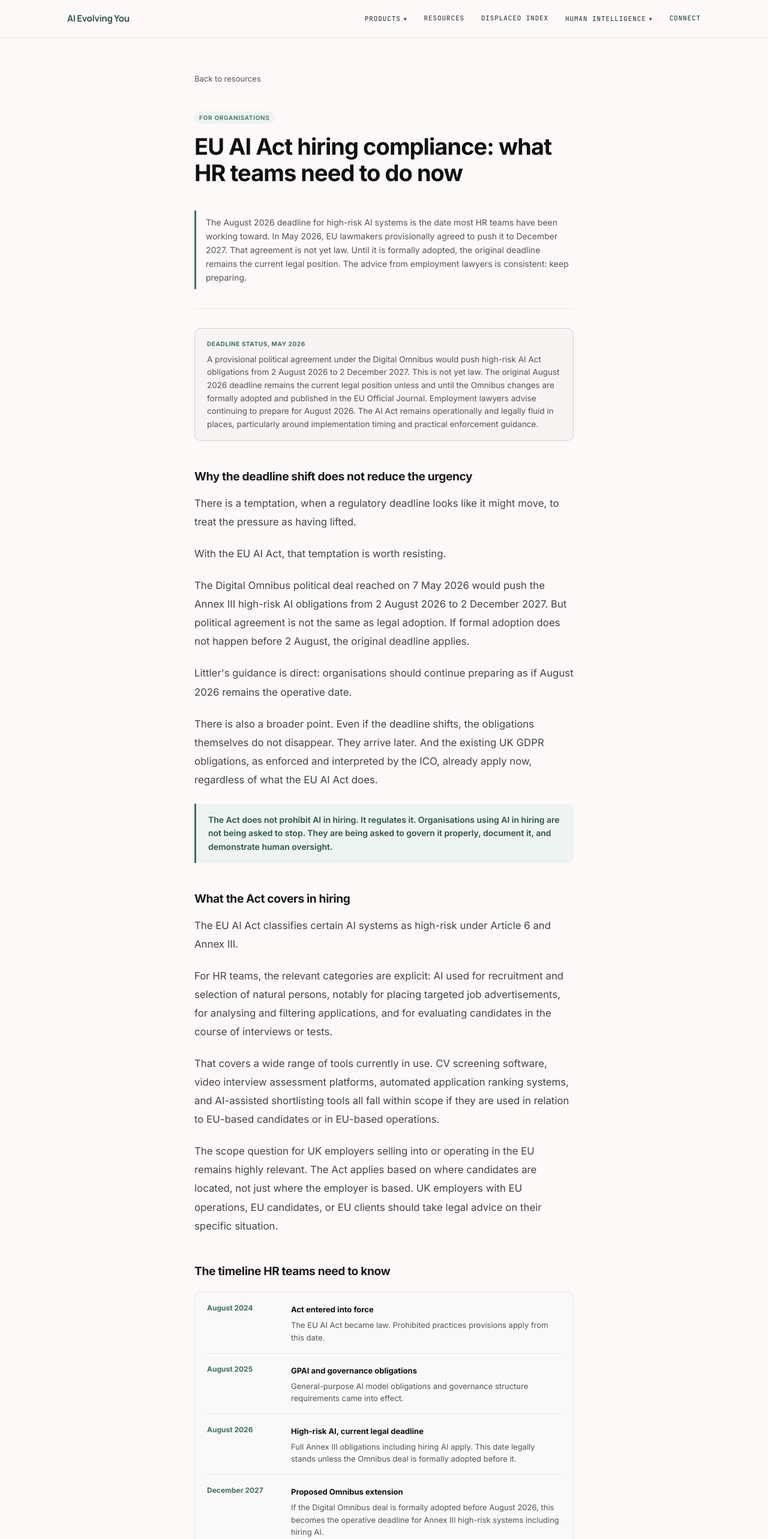
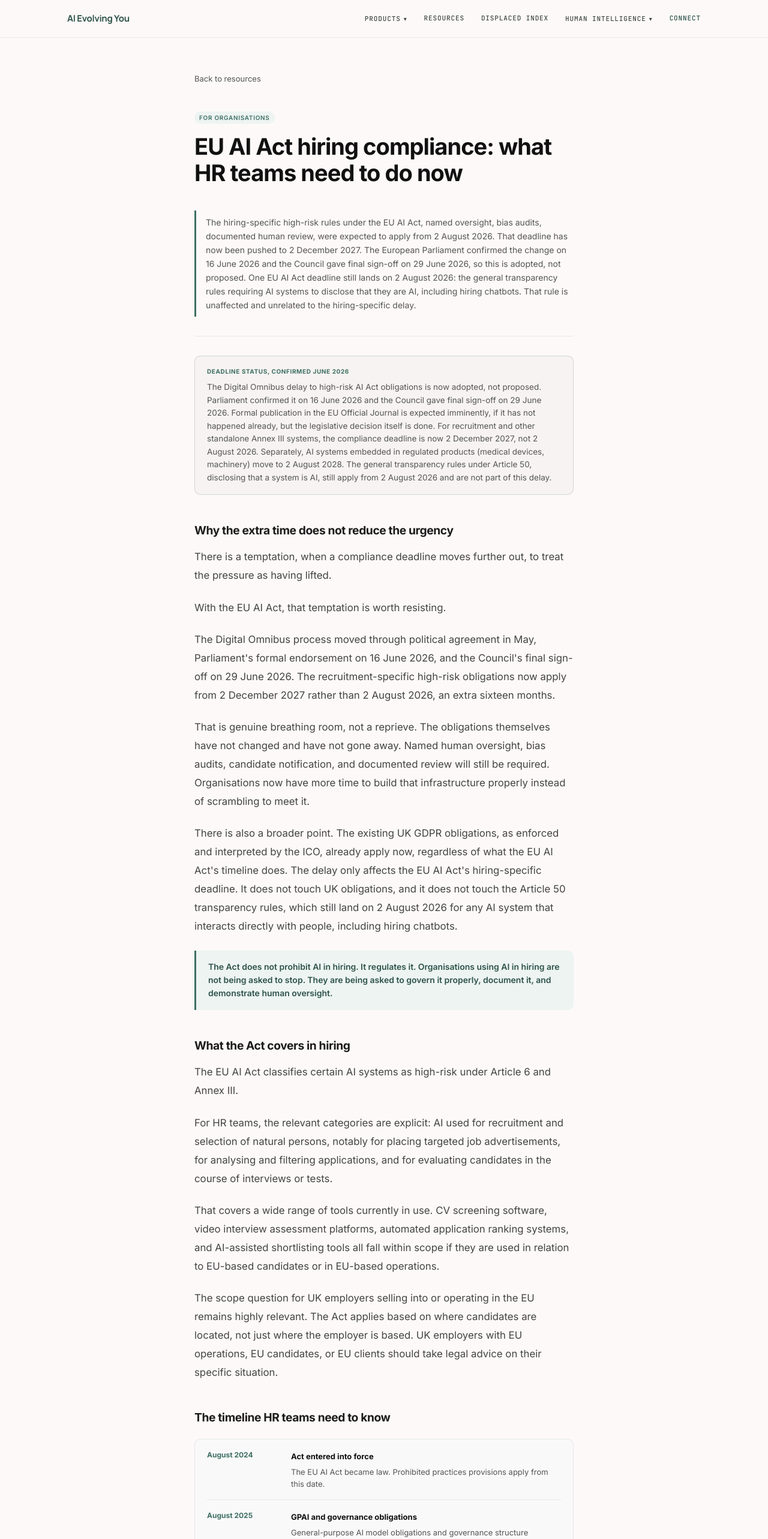
Before and after one commit to MYAISAM/aievolvingyou, a React (Vite) app: page /resources/eu-ai-act-hiring in a window 1280 px wide. Shown: the top 2566 px of the page at 60% size. Built offline with nearby package versions, Linux system fonts and the light colour scheme.

Commit message:
Fix EU AI Act deadline: hiring obligations now Dec 2027, not Aug 2026

```diff
--- a/src/articles/ArticleEUAIAct.jsx
+++ b/src/articles/ArticleEUAIAct.jsx
@@ -81,7 +81,7 @@ export default function ArticleEUAIAct() {
         lineHeight: 1.65,
         margin: "0 0 1.75rem",
       }}>
-        The August 2026 deadline for high-risk AI systems is the date most HR teams have been working toward. In May 2026, EU lawmakers provisionally agreed to push it to December 2027. That agreement is not yet law. Until it is formally adopted, the original deadline remains the current legal position. The advice from employment lawyers is consistent: keep preparing.
+        The hiring-specific high-risk rules under the EU AI Act, named oversight, bias audits, documented human review, were expected to apply from 2 August 2026. That deadline has now been pushed to 2 December 2027. The European Parliament confirmed the change on 16 June 2026 and the Council gave final sign-off on 29 June 2026, so this is adopted, not proposed. One EU AI Act deadline still lands on 2 August 2026: the general transparency rules requiring AI systems to disclose that they are AI, including hiring chatbots. That rule is unaffected and unrelated to the hiring-specific delay.
       </p>
 
       <hr style={{ border: "none", borderTop: `1px solid ${border}`, margin: "2rem 0" }} />
@@ -95,24 +95,24 @@ export default function ArticleEUAIAct() {
         margin: "0 0 2rem",
       }}>
         <p style={{ fontSize: 10, fontWeight: 700, textTransform: "uppercase", letterSpacing: "0.06em", color: orange, margin: "0 0 6px" }}>
-          Deadline status, May 2026
+          Deadline status, confirmed June 2026
         </p>
         <p style={{ fontSize: 13.5, color: inkMid, lineHeight: 1.6, margin: 0 }}>
-          A provisional political agreement under the Digital Omnibus would push high-risk AI Act obligations from 2 August 2026 to 2 December 2027. This is not yet law. The original August 2026 deadline remains the current legal position unless and until the Omnibus changes are formally adopted and published in the EU Official Journal. Employment lawyers advise continuing to prepare for August 2026. The AI Act remains operationally and legally fluid in places, particularly around implementation timing and practical enforcement guidance.
+          The Digital Omnibus delay to high-risk AI Act obligations is now adopted, not proposed. Parliament confirmed it on 16 June 2026 and the Council gave final sign-off on 29 June 2026. Formal publication in the EU Official Journal is expected imminently, if it has not happened already, but the legislative decision itself is done. For recruitment and other standalone Annex III systems, the compliance deadline is now 2 December 2027, not 2 August 2026. Separately, AI systems embedded in regulated products (medical devices, machinery) move to 2 August 2028. The general transparency rules under Article 50, disclosing that a system is AI, still apply from 2 August 2026 and are not part of this delay.
         </p>
       </div>
 
-      <h2>Why the deadline shift does not reduce the urgency</h2>
+      <h2>Why the extra time does not reduce the urgency</h2>
 
-      <p>There is a temptation, when a regulatory deadline looks like it might move, to treat the pressure as having lifted.</p>
+      <p>There is a temptation, when a compliance deadline moves further out, to treat the pressure as having lifted.</p>
 
       <p>With the EU AI Act, that temptation is worth resisting.</p>
 
-      <p>The Digital Omnibus political deal reached on 7 May 2026 would push the Annex III high-risk AI obligations from 2 August 2026 to 2 December 2027. But political agreement is not the same as legal adoption. If formal adoption does not happen before 2 August, the original deadline applies.</p>
+      <p>The Digital Omnibus process moved through political agreement in May, Parliament's formal endorsement on 16 June 2026, and the Council's final sign-off on 29 June 2026. The recruitment-specific high-risk obligations now apply from 2 December 2027 rather than 2 August 2026, an extra sixteen months.</p>
 
-      <p>Littler's guidance is direct: organisations should continue preparing as if August 2026 remains the operative date.</p>
+      <p>That is genuine breathing room, not a reprieve. The obligations themselves have not changed and have not gone away. Named human oversight, bias audits, candidate notification, and documented review will still be required. Organisations now have more time to build that infrastructure properly instead of scrambling to meet it.</p>
 
-      <p>There is also a broader point. Even if the deadline shifts, the obligations themselves do not disappear. They arrive later. And the existing UK GDPR obligations, as enforced and interpreted by the ICO, already apply now, regardless of what the EU AI Act does.</p>
+      <p>There is also a broader point. The existing UK GDPR obligations, as enforced and interpreted by the ICO, already apply now, regardless of what the EU AI Act's timeline does. The delay only affects the EU AI Act's hiring-specific deadline. It does not touch UK obligations, and it does not touch the Article 50 transparency rules, which still land on 2 August 2026 for any AI system that interacts directly with people, including hiring chatbots.</p>
 
       <div style={{
         background: greenLight,
@@ -153,13 +153,13 @@ export default function ArticleEUAIAct() {
         />
         <TimelineItem
           date="August 2026"
-          title="High-risk AI, current legal deadline"
-          text="Full Annex III obligations including hiring AI apply. This date legally stands unless the Omnibus deal is formally adopted before it."
+          title="Article 50 transparency rules apply"
+          text="AI systems that interact directly with people, including hiring chatbots, must disclose that they are AI. AI-generated content must be labelled. This is unaffected by the Annex III delay below."
         />
         <TimelineItem
           date="December 2027"
-          title="Proposed Omnibus extension"
-          text="If the Digital Omnibus deal is formally adopted before August 2026, this becomes the operative deadline for Annex III high-risk systems including hiring AI."
+          title="High-risk AI, confirmed deadline for hiring"
+          text="Annex III obligations for recruitment and other standalone high-risk systems now apply from this date. Confirmed via Parliament's endorsement on 16 June 2026 and the Council's final sign-off on 29 June 2026."
           isLast={true}
         />
       </div>
@@ -299,15 +299,15 @@ export default function ArticleEUAIAct() {
           fontSize: 12.5, color: inkMid, fontStyle: "italic",
           margin: "10px 0 0", borderTop: `0.5px solid ${border}`, paddingTop: 10,
         }}>
-          These steps apply regardless of whether the August 2026 deadline shifts. They represent the minimum governance infrastructure for defensible AI use in hiring under current and forthcoming regulation.
+          These steps apply regardless of the confirmed December 2027 date. They represent the minimum governance infrastructure for defensible AI use in hiring under current and forthcoming regulation.
         </p>
       </div>
 
-      <p>The provisional Omnibus deal, if it becomes law, gives organisations more time. It does not change what they are required to build.</p>
+      <p>The confirmed delay gives organisations more time. It does not change what they are required to build.</p>
 
-      <p>Legal, operational, and reputational exposure do not pause during the extension period.</p>
+      <p>Legal, operational, and reputational exposure do not pause during the extension period, and the organisations that treat sixteen extra months as sixteen months of nothing will be in exactly the same position they would have been in under the original deadline.</p>
 
-      <p>Prepare for August. If the deadline moves, you will be ahead. If it does not, you will be ready. And until the law formally changes, the August 2026 deadline remains the operative position.</p>
+      <p>Build the governance infrastructure now, while there is room to do it properly instead of at speed. And do not forget the one date that has not moved: the Article 50 transparency rules, including hiring chatbot disclosure, still apply from 2 August 2026.</p>
 
     </ArticleLayout>
   );
```
